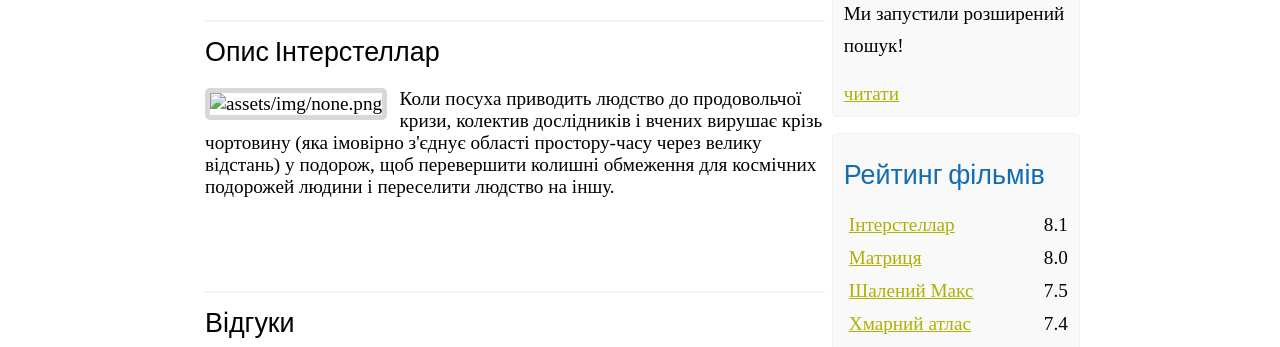
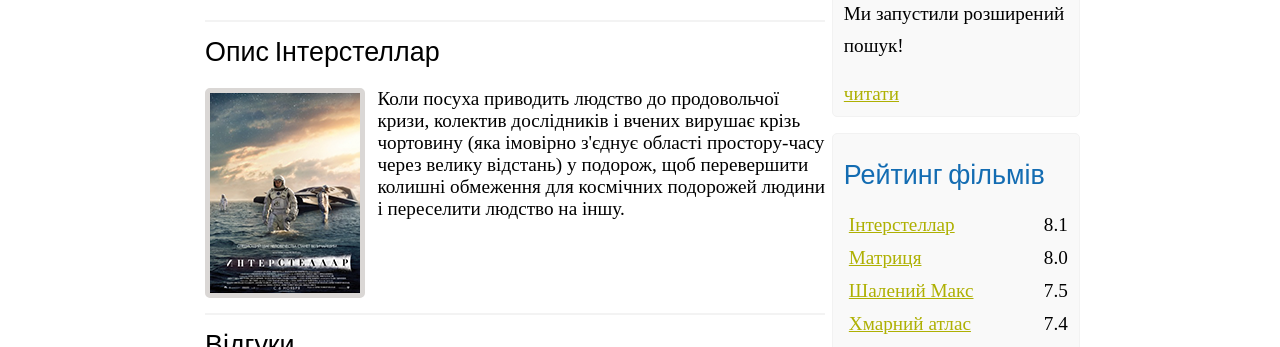
Before and after one commit to DenysKobenda/kinomonsterR, a website: page show.html in a window 1280 px wide. Shown: the part 634-981 px from the top of the page. Drawn offline with Linux system fonts and the light colour scheme.

Commit message:
Update show.html

```diff
--- a/show.html
+++ b/show.html
@@ -105,7 +105,7 @@
 
                     <h2>Опис Інтерстеллар</h2>
                     <div class="description_film">
-                        <img src="assests/img/inter.png" alt="assets/img/none.png">
+                        <img src="assets/img/inter.png" alt="assets/img/none.png">
                         Коли посуха приводить людство до продовольчої кризи, колектив дослідників і вчених вирушає крізь чортовину (яка імовірно з'єднує області простору-часу через велику відстань) у подорож, щоб перевершити колишні обмеження для космічних подорожей людини і переселити людство на іншу.
                     </div>
 
```
